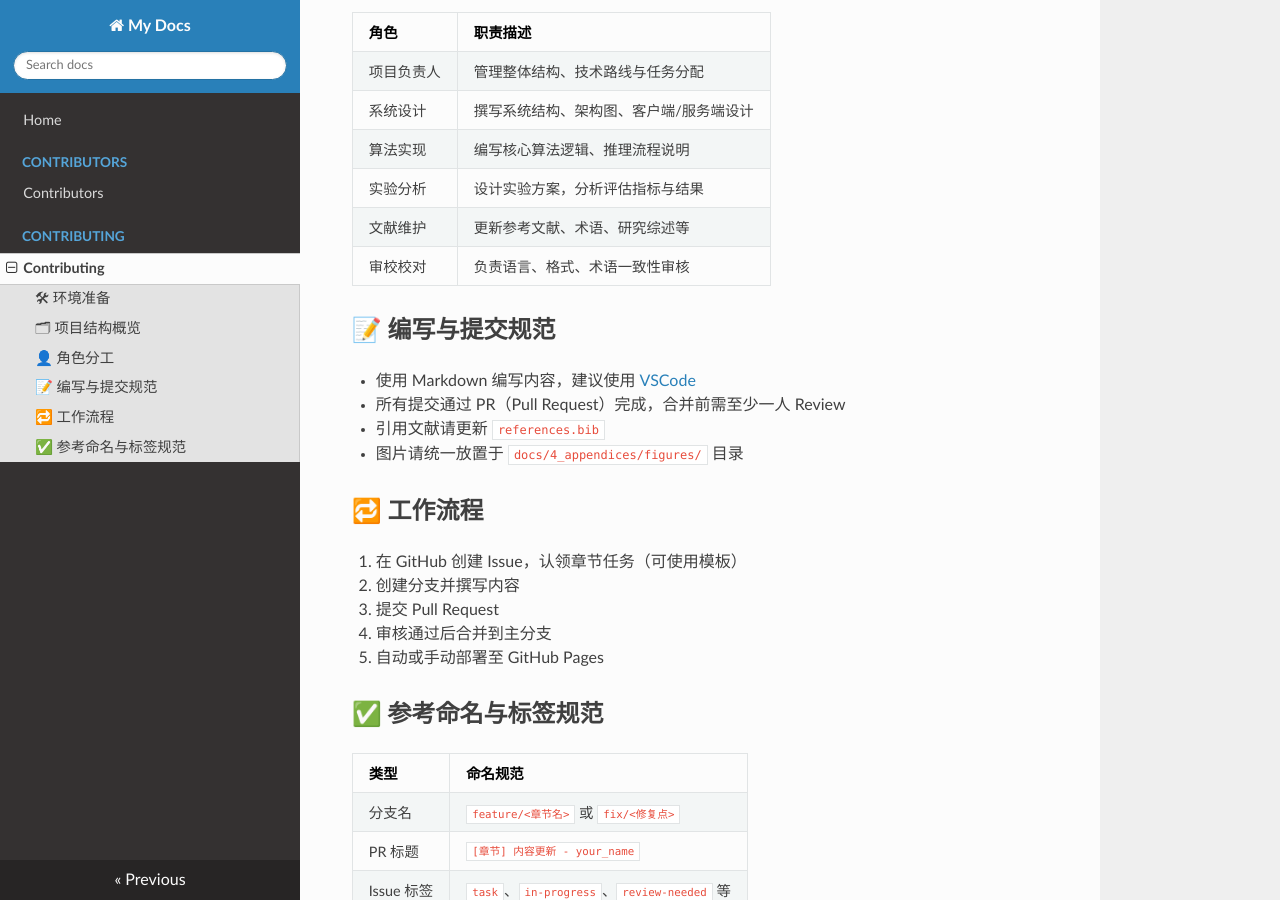
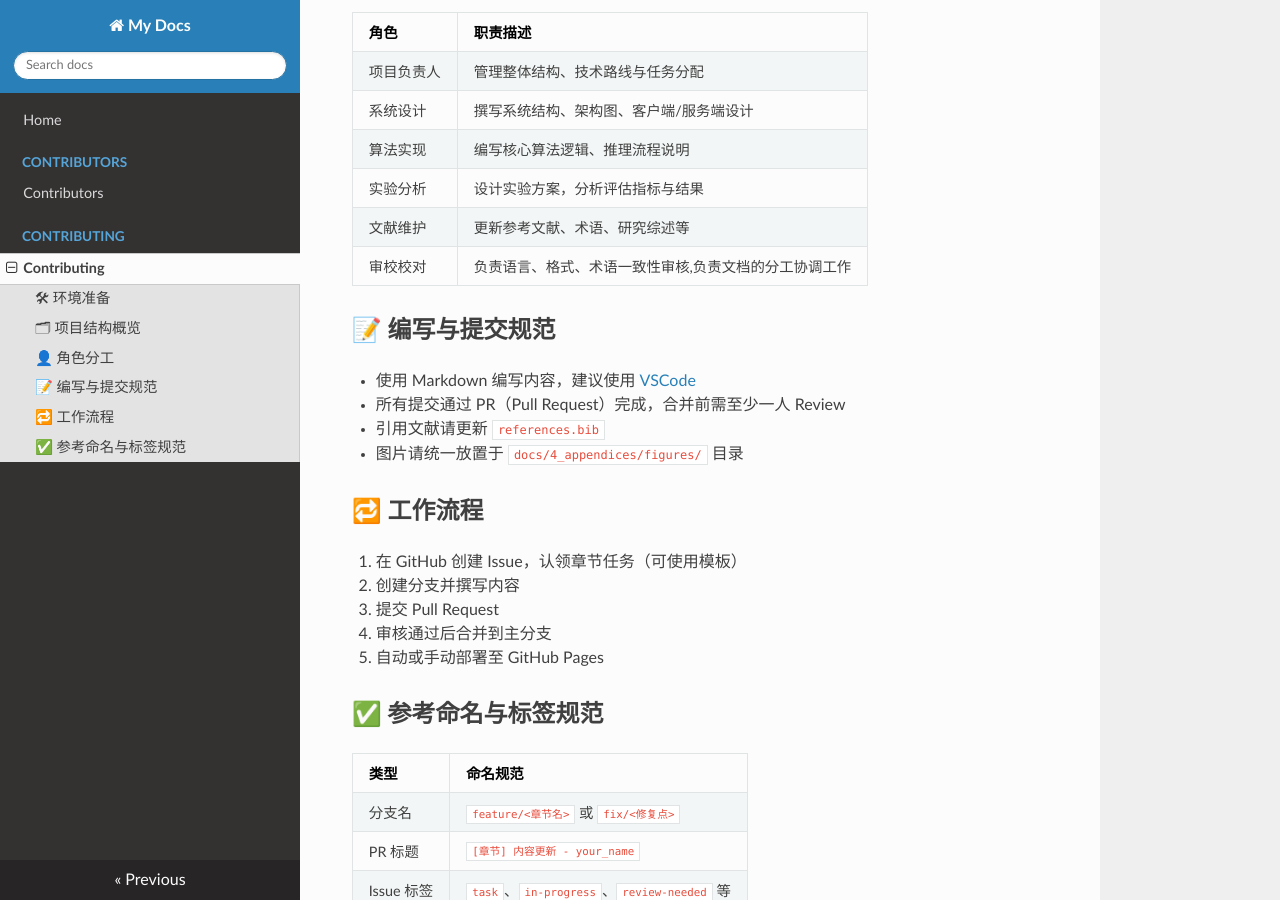
Before and after one commit to xiaoanmodel/-, an MkDocs documentation site: the page built from docs/CONTRIBUTING.md, in a window 1280 px wide and 900 px high, scrolled down 862 px. Built offline with MkDocs 1.6.1, drawn with Linux system fonts in a browser that asks for light colours; nearby versions of some CDN libraries.

Commit message:
更新贡献者角色描述，添加审校校对的文档分工协调职责

```diff
--- a/docs/CONTRIBUTING.md
+++ b/docs/CONTRIBUTING.md
@@ -42,7 +42,7 @@ docs/
 | 算法实现 | 编写核心算法逻辑、推理流程说明 |
 | 实验分析 | 设计实验方案，分析评估指标与结果 |
 | 文献维护 | 更新参考文献、术语、研究综述等 |
-| 审校校对 | 负责语言、格式、术语一致性审核 |
+| 审校校对 | 负责语言、格式、术语一致性审核,负责文档的分工协调工作 |
 
 ## 📝 编写与提交规范
 
```
